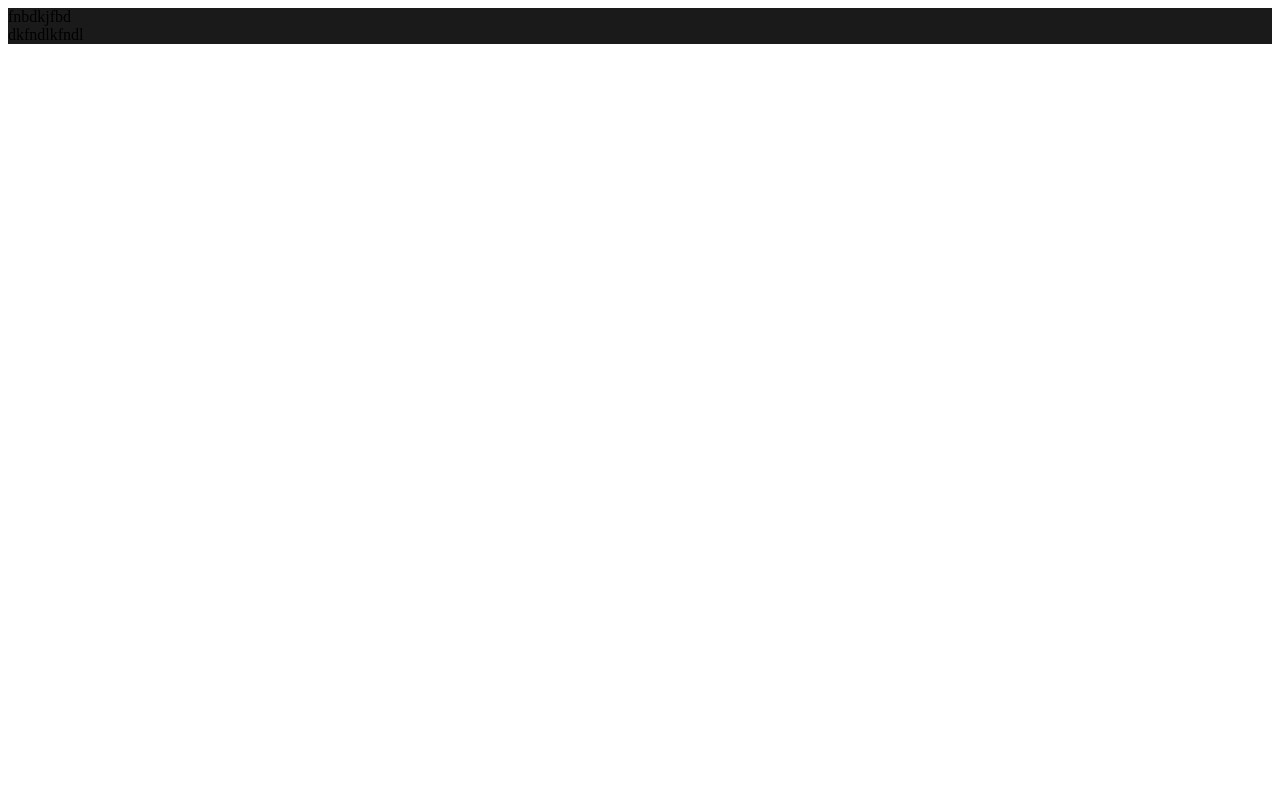
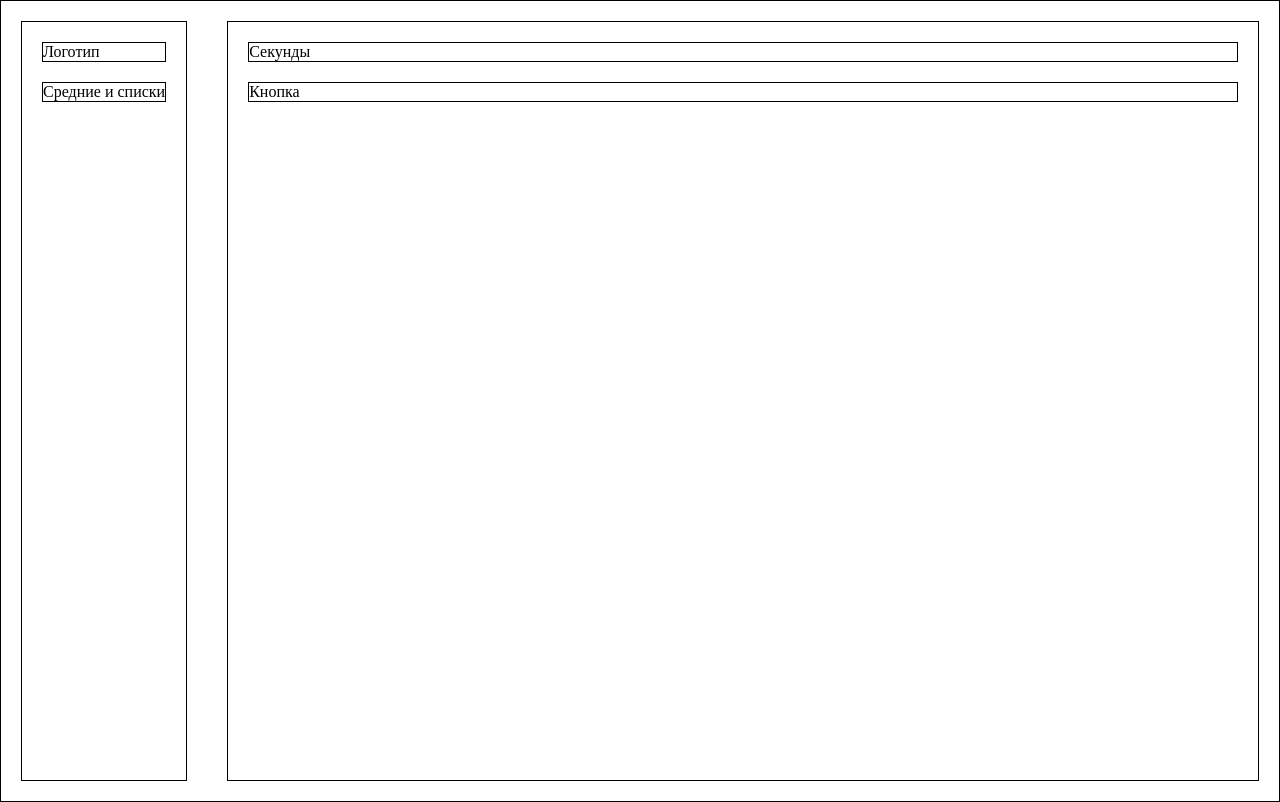
Before and after one commit to GromixX/my-first-project, a plain HTML site: page index.html in a window 1280 px wide. Drawn offline with Linux system fonts and the light colour scheme.

Commit message:
всё изменили. all changed

```diff
--- a/index.html
+++ b/index.html
@@ -1,17 +1,30 @@
 <!DOCTYPE html>
-<html>
+<html style="width:100%; height:100%">
 <head>
 <title>Page Title</title>
+<style>
+    div {
+      border: 1px solid black;
+      margin: 20px;
+    }
+  </style>
 </head>
-<body>
+<body style="width:100%; height:100%; margin:0;">
 
-<div style="background-color: #1a1a1a;">
+<div style="display: flex; height:100%; margin:0">
 	<div>
-		fnbdkjfbd
+		<div> Логотип
+		</div>
+		<div> Средние и списки
+		</div>
 	</div>
-	<div>
-		dkfndlkfndl
+	<div style="flex-grow: 1;">
+		<div> Секунды
+		</div>
+		<div> Кнопка
+		</div>
 	</div>
+
 </div>
 
 </body>
```
